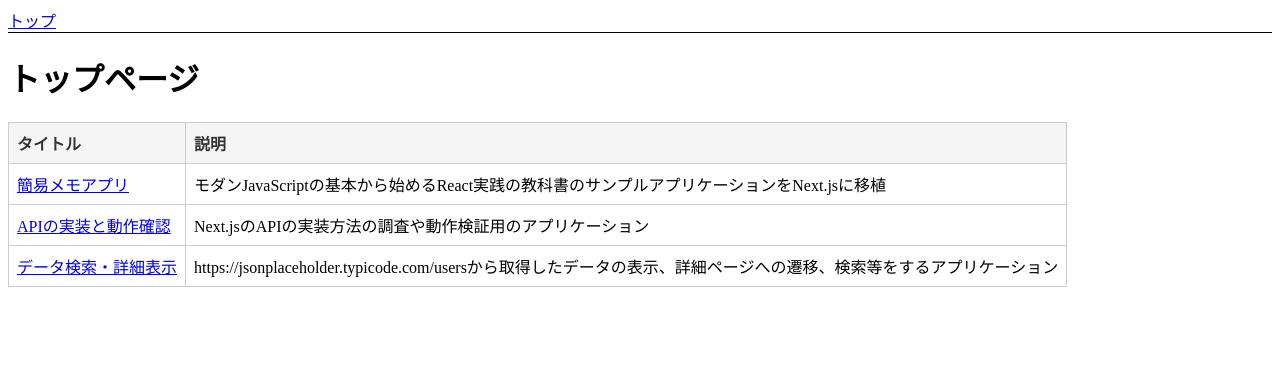
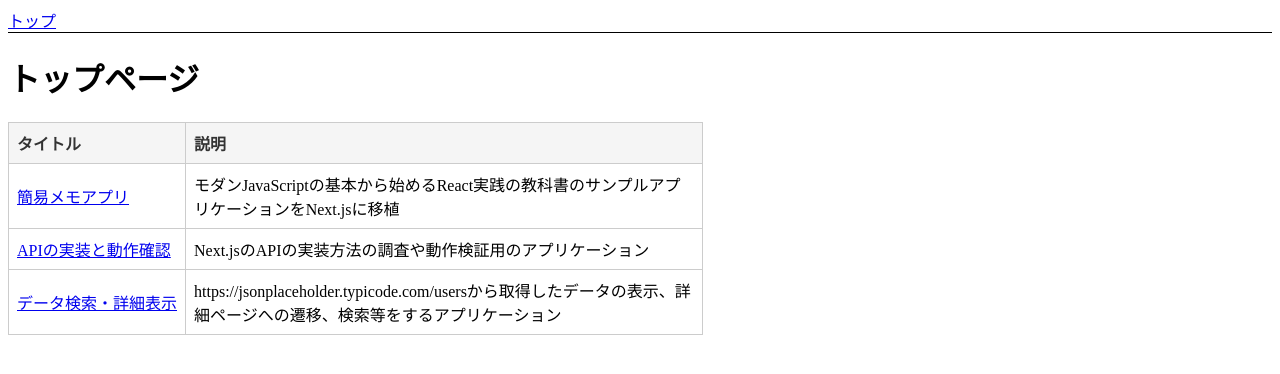
Before and after one commit to mochizukiaiichiro/nextjs-react-sample, a Next.js app: page / in a window 1280 px wide. Shown: the top 374 px of the page. Built offline with nearby package versions, Linux system fonts and the light colour scheme.

Commit message:
CSSを微調整

```diff
--- a/src/components/application/app3/App.tsx
+++ b/src/components/application/app3/App.tsx
@@ -6,6 +6,7 @@ import { useSearchUsers } from "./hooks/useSearchUsers";
 import { useInitializeUsers } from "./hooks/useInitializeUsers";
 import { SearchList } from "./components/searchList";
 import { SearchItemBox } from "./components/searchItemBox";
+import { PageWrapper } from "./style/app3-styled-components";
 
 export const App = ({ Id }: { Id: string }) => {
   const { allUsers, filteredUsers, error, setFilteredUsers } = useInitializeUsers();
@@ -13,7 +14,7 @@ export const App = ({ Id }: { Id: string }) => {
   const app = new Map(appMetaList.map(app => [app.id, app])).get(Id);
 
   return (
-    <>
+    <PageWrapper>
       <h1>{app?.title ?? "タイトル未定"}</h1>
       <p>{app?.description}</p>
       <p>検索項目</p>
@@ -25,7 +26,7 @@ export const App = ({ Id }: { Id: string }) => {
       <SearchList filteredUsers={filteredUsers} />
       {error && <p style={{ color: "red" }}>{error}</p>}
       {filteredUsers.length === 0 && (<p>該当するユーザーが見つかりません</p>)}
-    </>
+    </PageWrapper>
   )
 }
 
--- a/src/components/application/app3/components/searchList.tsx
+++ b/src/components/application/app3/components/searchList.tsx
@@ -1,5 +1,5 @@
 import Link from "next/link"
-import { Table } from "../style/styled-components"
+import { Table } from "../style/app3-styled-components"
 import { User } from "@/types/user"
 
 type Props = {
--- a/src/components/application/app3/style/styled-components.ts
+++ b/src/components/application/app3/style/app3-styled-components.ts
@@ -1,4 +1,8 @@
 import styled from "styled-components";
+
+export const PageWrapper = styled.div`
+  white-space: nowrap;
+`;
 
 export const Table = styled.table`
   border: 1px solid #ccc;
--- a/src/components/home/home.tsx
+++ b/src/components/home/home.tsx
@@ -1,26 +1,7 @@
 "use client"
 import { appMetaList } from "@/lib/appMetaList";
 import Link from "next/link"
-import styled from "styled-components"
-
-const Table = styled.table`
-  border: 1px solid #ccc;
-  border-collapse: collapse;
-  width: auto;
-
-  th, td {
-    border: 1px solid #ccc;
-    padding: 8px;
-    text-align: left;
-  }
-  thead {
-    background-color: #f5f5f5;
-  }
-  thead th {
-    color: #333;
-    font-weight: bold;
-  }
-`
+import { Table } from "./style/home-styled-components";
 
 export default function Home() {
   const tableList = appMetaList.filter(app => app.enabled);
@@ -32,7 +13,8 @@ export default function Home() {
         <thead>
           <tr>
             <th>タイトル</th>
-            <th>説明</th></tr>
+            <th>説明</th>
+          </tr>
         </thead>
         <tbody>
           {tableList.map(({ id, title, description }, index) => (
--- /dev/null
+++ b/src/components/home/style/home-styled-components.ts
@@ -0,0 +1,35 @@
+import styled from "styled-components";
+
+export const Table = styled.table`
+  border: 1px solid #ccc;
+  border-collapse: collapse;
+
+  th,
+  td {
+    border: 1px solid #ccc;
+    padding: 8px;
+    text-align: left;
+  }
+
+  /* タイトル列（1列目） */
+  th:nth-child(1),
+  td:nth-child(1) {
+    width: auto;
+    white-space: nowrap; /* 自動改行しない */
+  }
+
+  /* 説明列（2列目） */
+  th:nth-child(2),
+  td:nth-child(2) {
+    width: 500px;
+    white-space: normal;
+  }
+
+  thead {
+    background-color: #f5f5f5;
+  }
+  thead th {
+    color: #333;
+    font-weight: bold;
+  }
+`;
```
